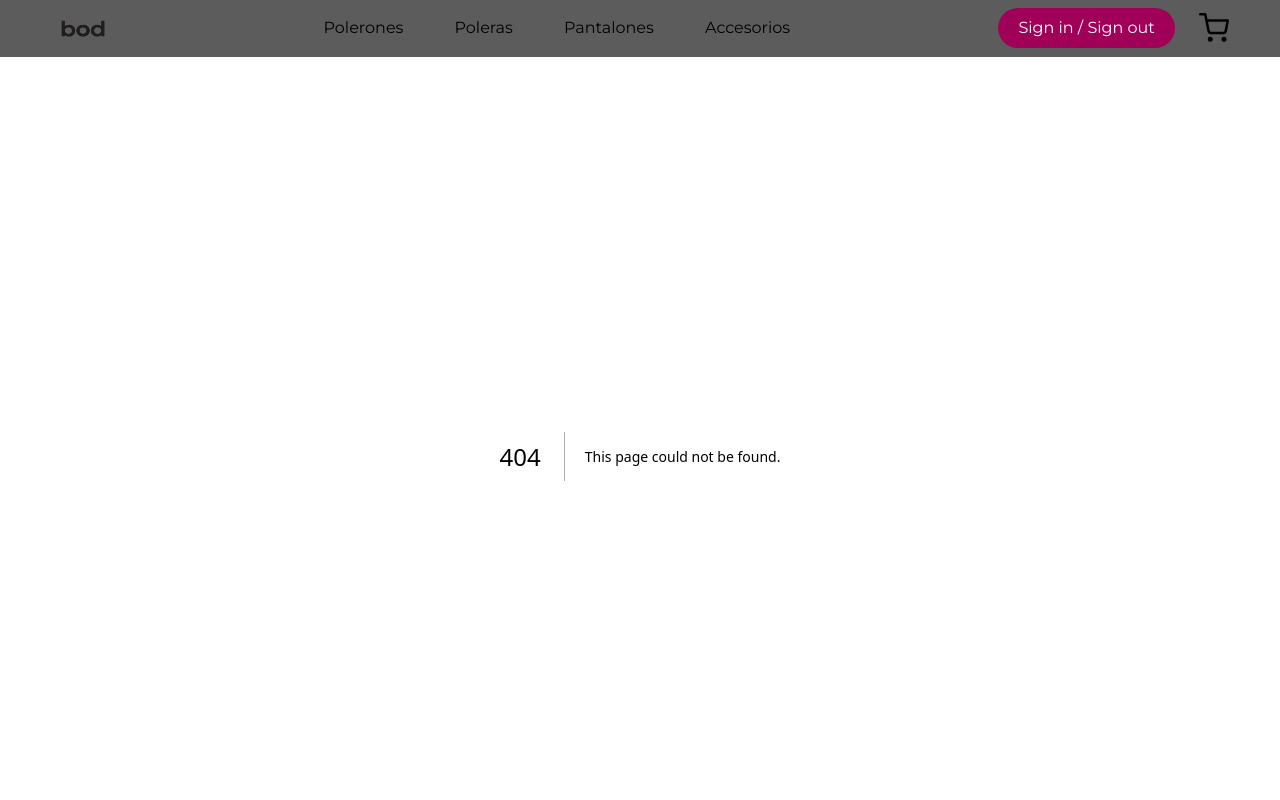
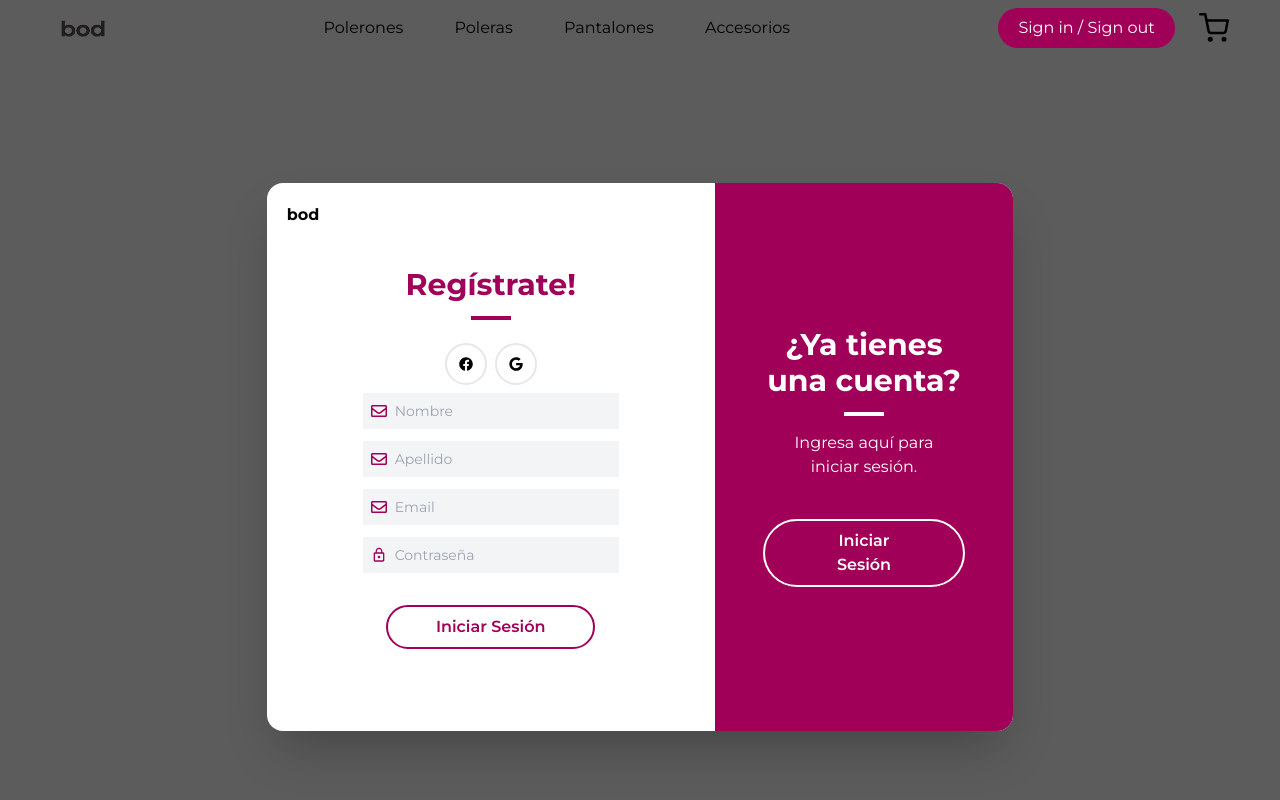
Before and after one commit to luccasniccolas/bod-frontend, a Next.js app: page /register in a window 1280 px wide. Before the commit this address had no page. Shown: the top 800 px of the page. Built offline with nearby package versions, Linux system fonts and the light colour scheme.

Commit message:
login y register agregados a las vistas y redireccionamiento correcto

```diff
--- a/app/login/page.tsx
+++ b/app/login/page.tsx
@@ -5,16 +5,16 @@ import { MdLockOutline } from 'react-icons/md';
 
 function AuthForm() {
   return (
-    <div className="flex flex-col items-center justify-center min-h-screen py-2 bg-gray-100">
+    <div className="flex flex-col items-center justify-center min-h-screen py-2 bg-[#5c5c5c]">
       <main className="flex flex-col items-center justify-center w-full flex-1 px-20 text-center">
         <div className="bg-white rounded-2xl shadow-2xl flex w-2/3 max-w-4xl">
           <div className="w-3/5 p-5">
             <div className="text-left font-bold">bod</div>
             <div className="py-10">
-              <h2 className="text-3xl font-bold text-green-500 mb-2">
+              <h2 className="text-3xl font-bold text-[#A10058] mb-2">
                 Inicia Sesión
               </h2>
-              <div className="border-2 w-10 border-green-500 inline-block mb-2"></div>
+              <div className="border-2 w-10 border-[#A10058] inline-block mb-2"></div>
               <div className="flex justify-center my-2">
                 <Link href="#" className="border-2 border-gray-200 rounded-full p-3 mx-1">
                   <FaFacebook className="text-sm" />
@@ -26,7 +26,7 @@ function AuthForm() {
               <p className="text-gray-400 my-3">o usa tu correo registrado</p>
               <div className="flex flex-col items-center">
                 <div className="bg-gray-100 w-64 p-2 flex items-center mb-3">
-                  <FaRegEnvelope className="text-gray-400 mr-2" />
+                  <FaRegEnvelope className="text-[#A10058] mr-2" />
                   <input
                     type="email"
                     name="email"
@@ -35,7 +35,7 @@ function AuthForm() {
                   />
                 </div>
                 <div className="bg-gray-100 w-64 p-2 flex items-center mb-3">
-                  <MdLockOutline className="text-gray-400 mr-2" />
+                  <MdLockOutline className="text-[#A10058] mr-2" />
                   <input
                     type="password"
                     name="password"
@@ -54,22 +54,22 @@ function AuthForm() {
                 </div>
                 <Link
                   href="#"
-                  className="border-2 border-green-500 text-green-500 rounded-full px-12 py-2 inline-block font-semibold hover:bg-green-500 hover:text-white"
+                  className="border-2 border-[#A10058] text-[#A10058] rounded-full px-12 py-2 inline-block font-semibold hover:bg-[#A10058] hover:text-white"
                 >
                   Iniciar Sesión
                 </Link>
               </div>
             </div>
           </div>
-          <div className="w-2/5 bg-green-500 text-white rounded-tr-2xl rounded-br-2xl py-36 px-12">
+          <div className="w-2/5 bg-[#A10058] text-white rounded-tr-2xl rounded-br-2xl py-36 px-12">
             <h2 className="text-3xl font-bold mb-2">Bienvenido</h2>
             <div className="border-2 w-10 border-white inline-block mb-2"></div>
             <p className="mb-10">
               Ingresa tus datos personales para unirte a nosotros.
             </p>
             <Link
-              href="#"
-              className="border-2 border-white rounded-full px-12 py-2 inline-block font-semibold hover:bg-white hover:text-green-500"
+              href="/register"
+              className="border-2 border-white rounded-full px-12 py-2 inline-block font-semibold hover:bg-white hover:text-[#A10058]"
             >
               Registrarse
             </Link>
--- /dev/null
+++ b/app/register/layout.tsx
@@ -0,0 +1,15 @@
+import AuthForm from './page';
+import { Montserrat } from 'next/font/google';
+
+const montserrat = Montserrat({ subsets: ['latin'] });
+
+export default function LoginLayout({ children }: { children: React.ReactNode }) {
+    return (
+        <html lang="en">
+        <body className={montserrat.className}>
+        <AuthForm />
+        {children}
+        </body>
+        </html>
+    );
+}
--- /dev/null
+++ b/app/register/page.tsx
@@ -0,0 +1,93 @@
+import React from 'react';
+import Link from 'next/link';
+import { FaFacebook, FaGoogle, FaRegEnvelope } from 'react-icons/fa';
+import { MdLockOutline } from 'react-icons/md';
+
+function AuthForm() {
+    return (
+        <div className="flex flex-col items-center justify-center min-h-screen py-2 bg-[#5c5c5c]">
+            <main className="flex flex-col items-center justify-center w-full flex-1 px-20 text-center">
+                <div className="bg-white rounded-2xl shadow-2xl flex w-2/3 max-w-4xl">
+                    <div className="w-3/5 p-5">
+                        <div className="text-left font-bold">bod</div>
+                        <div className="py-10">
+                            <h2 className="text-3xl font-bold text-[#A10058] mb-2">
+                                Regístrate!
+                            </h2>
+                            <div className="border-2 w-10 border-[#A10058] inline-block mb-2"></div>
+                            <div className="flex justify-center my-2">
+                                <Link href="#" className="border-2 border-gray-200 rounded-full p-3 mx-1">
+                                    <FaFacebook className="text-sm" />
+                                </Link>
+                                <Link href="#" className="border-2 border-gray-200 rounded-full p-3 mx-1">
+                                    <FaGoogle className="text-sm" />
+                                </Link>
+                            </div>
+                            <div className="flex flex-col items-center">
+                                <div className="bg-gray-100 w-64 p-2 flex items-center mb-3">
+                                    <FaRegEnvelope className="text-[#A10058] mr-2" />
+                                    <input
+                                        type="text"
+                                        name="name"
+                                        placeholder="Nombre"
+                                        className="bg-gray-100 outline-none text-sm flex-1"
+                                    />
+                                </div>
+                                <div className="bg-gray-100 w-64 p-2 flex items-center mb-3">
+                                    <FaRegEnvelope className="text-[#A10058] mr-2" />
+                                    <input
+                                        type="text"
+                                        name="lastname"
+                                        placeholder="Apellido"
+                                        className="bg-gray-100 outline-none text-sm flex-1"
+                                    />
+                                </div>
+                                <div className="bg-gray-100 w-64 p-2 flex items-center mb-3">
+                                    <FaRegEnvelope className="text-[#A10058] mr-2" />
+                                    <input
+                                        type="email"
+                                        name="email"
+                                        placeholder="Email"
+                                        className="bg-gray-100 outline-none text-sm flex-1"
+                                    />
+                                </div>
+                                <div className="bg-gray-100 w-64 p-2 flex items-center mb-3">
+                                    <MdLockOutline className="text-[#A10058] mr-2" />
+                                    <input
+                                        type="password"
+                                        name="password"
+                                        placeholder="Contraseña"
+                                        className="bg-gray-100 outline-none text-sm flex-1"
+                                    />
+                                </div>
+                                <div className="flex justify-between w-64 mb-5">
+                                </div>
+                                <Link
+                                    href="#"
+                                    className="border-2 border-[#A10058] text-[#A10058] rounded-full px-12 py-2 inline-block font-semibold hover:bg-[#A10058] hover:text-white"
+                                >
+                                    Iniciar Sesión
+                                </Link>
+                            </div>
+                        </div>
+                    </div>
+                    <div className="w-2/5 bg-[#A10058] text-white rounded-tr-2xl rounded-br-2xl py-36 px-12">
+                        <h2 className="text-3xl font-bold mb-2">¿Ya tienes una cuenta?</h2>
+                        <div className="border-2 w-10 border-white inline-block mb-2"></div>
+                        <p className="mb-10">
+                            Ingresa aquí para iniciar sesión.
+                        </p>
+                        <Link
+                            href="/login"
+                            className="border-2 border-white rounded-full px-12 py-2 inline-block font-semibold hover:bg-white hover:text-[#A10058]"
+                        >
+                            Iniciar Sesión
+                        </Link>
+                    </div>
+                </div>
+            </main>
+        </div>
+    );
+}
+
+export default AuthForm;
```
